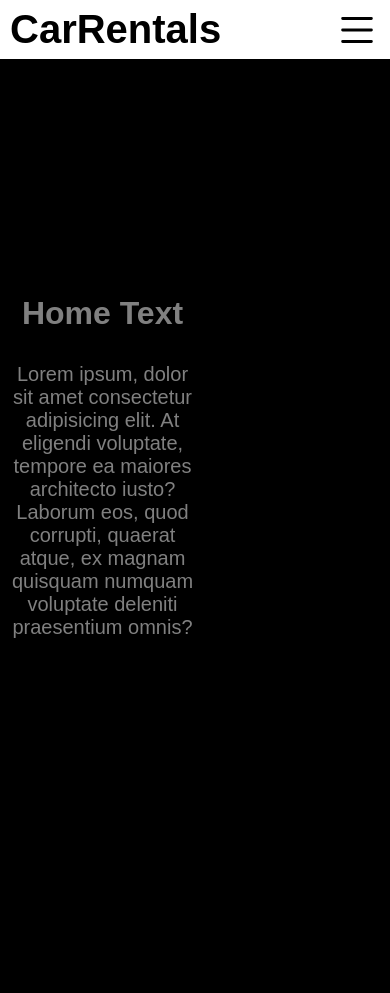
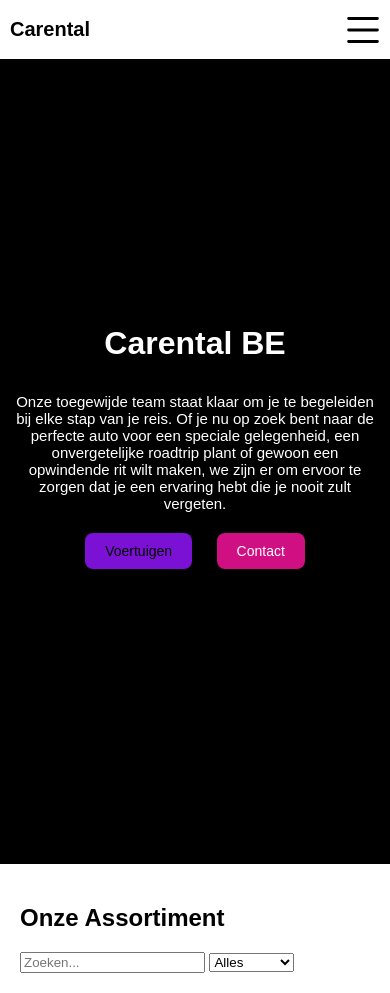
Before and after one commit to varHoudini/CarRental-Pr1, a plain HTML site: page index.html in a window 390 px wide. Before the commit the page ends 864 px from the top, so only its background shows below. Drawn offline with Linux system fonts and the light colour scheme; no server answers.

Commit message:
viewport & fixed home page

```diff
--- a/index.html
+++ b/index.html
@@ -9,17 +9,17 @@
 <body>
     <header>
         <div class="logo">
-            <h1>CarRentals</h1>
+            <a href="#"><h1>Carental</h1></a>
         </div>
         <div class="navbar">
-            <svg id="menuButton" xmlns="http://www.w3.org/2000/svg" width="46" height="46" fill="currentColor" class="bi bi-list" viewBox="0 0 16 16" style="cursor: pointer;">
+            <svg id="menuButton" xmlns="http://www.w3.org/2000/svg" fill="currentColor" class="bi bi-list" viewBox="0 0 16 16" style="cursor: pointer;">
                 <path fill-rule="evenodd" d="M2.5 12a.5.5 0 0 1 .5-.5h10a.5.5 0 0 1 0 1H3a.5.5 0 0 1-.5-.5m0-4a.5.5 0 0 1 .5-.5h10a.5.5 0 0 1 0 1H3a.5.5 0 0 1-.5-.5m0-4a.5.5 0 0 1 .5-.5h10a.5.5 0 0 1 0 1H3a.5.5 0 0 1-.5-.5"/>
             </svg>
             <a href="#">Home</a>
-            <a href="#">Over Ons</a>
+            <a href="#car-section">Voertuigen</a>
             <a href="#">Documentatie</a>
             <a href="#">Contact</a>
-            <svg id="closeButton" xmlns="http://www.w3.org/2000/svg" width="46" height="46" fill="currentColor" class="bi bi-x-circle" viewBox="0 0 16 16" style="cursor: pointer;">
+            <svg id="closeButton" xmlns="http://www.w3.org/2000/svg" fill="currentColor" class="bi bi-x-circle" viewBox="0 0 16 16" style="cursor: pointer;">
                 <path d="M8 15A7 7 0 1 1 8 1a7 7 0 0 1 0 14m0 1A8 8 0 1 0 8 0a8 8 0 0 0 0 16"/>
                 <path d="M4.646 4.646a.5.5 0 0 1 .708 0L8 7.293l2.646-2.647a.5.5 0 0 1 .708.708L8.707 8l2.647 2.646a.5.5 0 0 1-.708.708L8 8.707l-2.646 2.647a.5.5 0 0 1-.708-.708L7.293 8 4.646 5.354a.5.5 0 0 1 0-.708"/>
             </svg>
@@ -28,16 +28,30 @@
 
     <div class="container">
         <div class="home-text">
-            <h1>Home Text</h1>
-            <p>Lorem ipsum, dolor sit amet consectetur adipisicing elit. At eligendi voluptate, tempore ea maiores architecto iusto? Laborum eos, quod corrupti, quaerat atque, ex magnam quisquam numquam voluptate deleniti praesentium omnis?</p>
+            <h1>Carental BE</h1>
+            <p>Onze toegewijde team staat klaar om je te begeleiden bij elke stap van je reis. Of je nu op zoek bent naar de perfecte auto voor een speciale gelegenheid, een onvergetelijke roadtrip plant of gewoon een opwindende rit wilt maken, we zijn er om ervoor te zorgen dat je een ervaring hebt die je nooit zult vergeten.</p>
+            <div class="buttons-home">
+                <a href="#car-section" class="btn">Voertuigen</a>
+                <a href="#" class="btn">Contact</a>
+            </div>
         </div>
 
         <div class="home-img">
-            <img src="" alt="">
+            <img src="https://i.pinimg.com/originals/55/de/cc/55deccc45775ad852fda247ef9bf46ee.jpg" alt="">
         </div>
     </div>
 
-    <section class="car-section">
+    <section class="car-section" id="car-section">
+        <h1>Onze Assortiment</h1>
+        <div class="filter-section">
+            <input type="text" id="search-input" placeholder="Zoeken...">
+            <select id="filter-select">
+                <option value="">Alles</option>
+                <option value="hatchback">Hatchback</option>
+                <option value="suv">SUV</option>
+                <option value="coupe">Coupe</option>
+            </select>
+        </div>
         <div class="car-container" id="car-container"></div>
     </section>
 
--- a/script.js
+++ b/script.js
@@ -41,8 +41,8 @@ fetch('http://localhost:3000/cars')
       <p>€${car.price} p/dag</p>
       <p>Minimum leeftijd : ${car.minage}</p>
       <p>${car.fuel}</p>
-      <a href="#" class="btn">View Details</a>
-      <a href="#" class="btn">Rent Now</a>
+      <a href="#" class="btn">Bekijk Details</a>
+      <a href="#" class="btn">Huur Nu</a>
     `;
     carContainer.appendChild(carBox);
   });
--- a/styles.css
+++ b/styles.css
@@ -1,3 +1,7 @@
+* {
+    scroll-behavior: smooth;
+}
+
 body {
     margin: 0;
     padding: 0;
@@ -8,17 +12,30 @@ body {
 
 header {
     height: 7vh;
+    width: 99%;
     background: white;
     color: black;
     display: flex;
     align-items: center;
     justify-content: space-between;
     padding: 0px 10px 0px 10px;
+    position: fixed;
+}
+
+header .bi-list {
+    cursor: pointer;
+    height: 46px;
+    width: 46px;
 }
 
 header .logo {
     font-weight: bold;
     font-size: 20px;
+}
+
+header .logo a {
+    text-decoration: none;
+    color: black;
 }
 
 header .navbar {
@@ -42,10 +59,12 @@ header .navbar a:hover {
 .bi-x-circle {
     display: none;
     cursor: pointer;
+    height: 46px;
+    width: 46px;
 }
 
 .container {
-    height: 93vh;
+    height: 100vh;
     display: flex;
     align-items: center;
     justify-content: center;
@@ -53,7 +72,6 @@ header .navbar a:hover {
     background: url(backgroundmdcarwash.jpg) no-repeat;
     background-size: cover;
     background-position: center;
-    opacity: .5;
 }
 
 .container .home-text {
@@ -70,6 +88,52 @@ header .navbar a:hover {
 
 .container .home-img {
     width: 50%;
+    display: flex;
+    align-items: center;
+    justify-content: center;
+    z-index: -1;
+    background-repeat: no-repeat;
+    background-size: cover;
+    background-position: center;
+    overflow: hidden;
+}
+
+.container .home-text .buttons-home {
+    margin-top: 20px;
+}
+
+.container .home-text .buttons-home .btn {
+    padding: 10px 20px;
+    border: none;
+    border-radius: 8px;
+    margin: 0px 10px 0px 10px;
+    cursor: pointer;
+    transition: .5s ease-in-out;
+}
+
+.container .home-text .buttons-home a {
+    text-decoration: none;
+    color: black;
+}
+
+.container .home-text .buttons-home .btn:hover {
+    transform: translateY(-5px);
+}
+
+.container .home-text .buttons-home .btn:first-child {
+    background-color: rgb(122, 17, 213);
+    color: black;
+}
+
+.container .home-text .buttons-home .btn:last-child {
+    background-color: rgb(208, 15, 131);
+    color: white;
+}
+
+.car-section {
+    padding: 20px;
+    background-color: #ffffff;
+    color: black;
 }
 
 /* car box */
@@ -80,19 +144,19 @@ header .navbar a:hover {
 }
 .car-box {
     border: 1px solid #ccc;
-    background-color: #383838;
+    background-color: #3838384b;
     padding: 20px;
     margin: 10px;
     width: 300px;
     text-align: center;
-    box-shadow: 0px 0px 10px rgba(255, 255, 255, 0.543);
+    box-shadow: 0px 0px 10px rgba(39, 38, 38, 0.543);
     transition: all 0.3s ease-in-out;
     border-radius: 8px;
 }
 
 .car-box:hover {
     transform: translateY(-5px);
-    box-shadow: 0px 0px 15px rgba(0, 0, 0, 0.2);
+    box-shadow: 0px 0px 15px rgba(66, 65, 65, 0.2);
 }
 
 .car-image {
@@ -120,3 +184,53 @@ header .navbar a:hover {
 .car-box a:hover {
     background-color: #303592; /* Donkerder groene kleur */
 }
+
+
+
+
+
+
+
+
+
+
+
+
+@media (max-width: 768px) {
+    .car-box {
+        width: 100%;
+    }
+}
+
+@media (max-width: 480px) {
+    header .logo {
+        font-size: 10px;
+    }
+
+    header .navbar a {
+        font-size: 11px;
+    }
+
+    .bi-list, .bi-x-circle {
+        height: 30px;
+        width: 30px;
+        padding-right: 10px;
+    }
+
+    .container .home-text {
+        width: 100%;
+    }
+
+    .container .home-text p {
+        font-size: 15px;
+    }
+
+    .container .home-img {
+        display: none;
+    }
+
+    .container .home-text .buttons-home .btn {
+        font-size: 14px;
+
+    }
+}
```
Also changed, not shown: German-cars.jpg (added).
